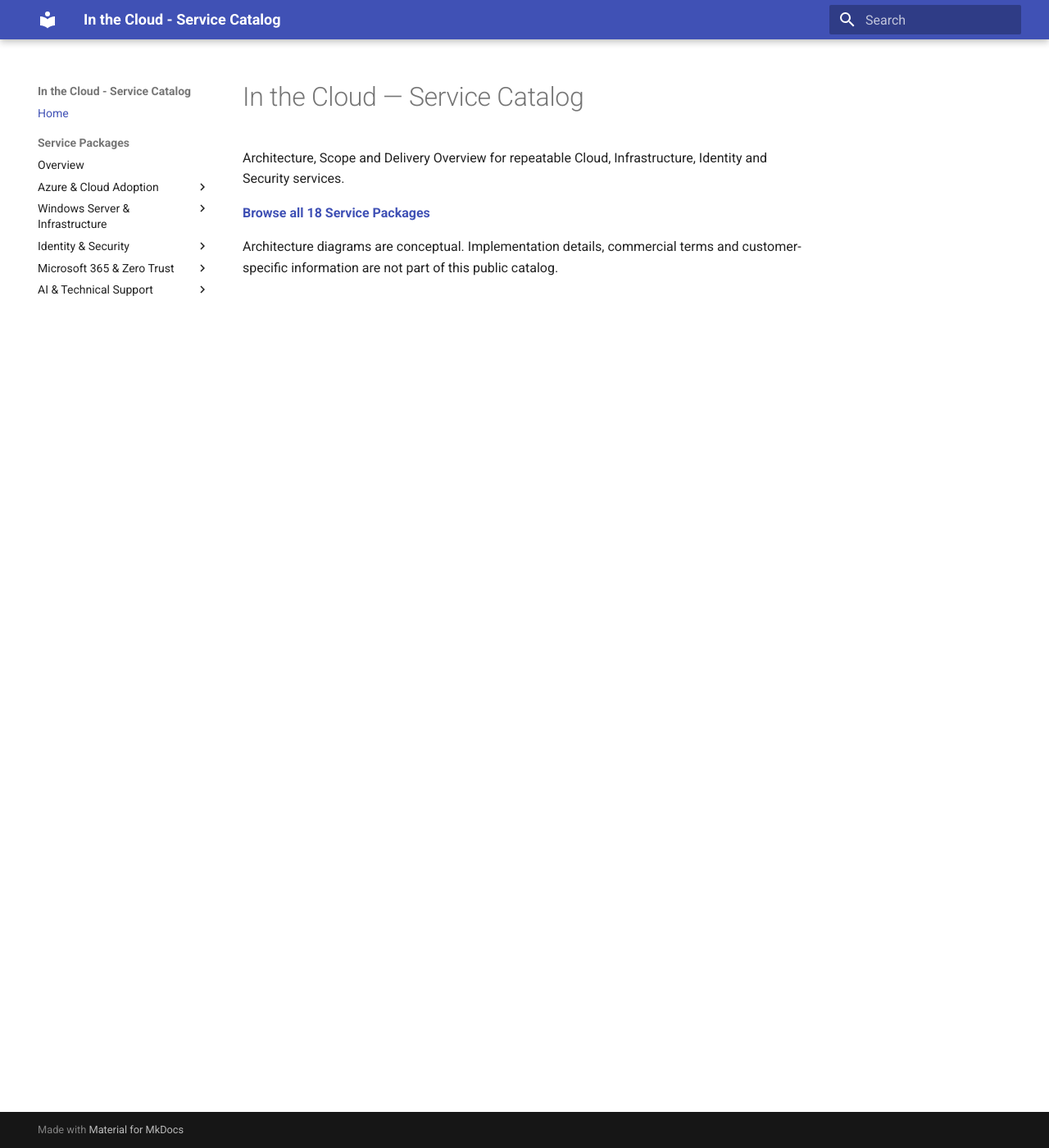
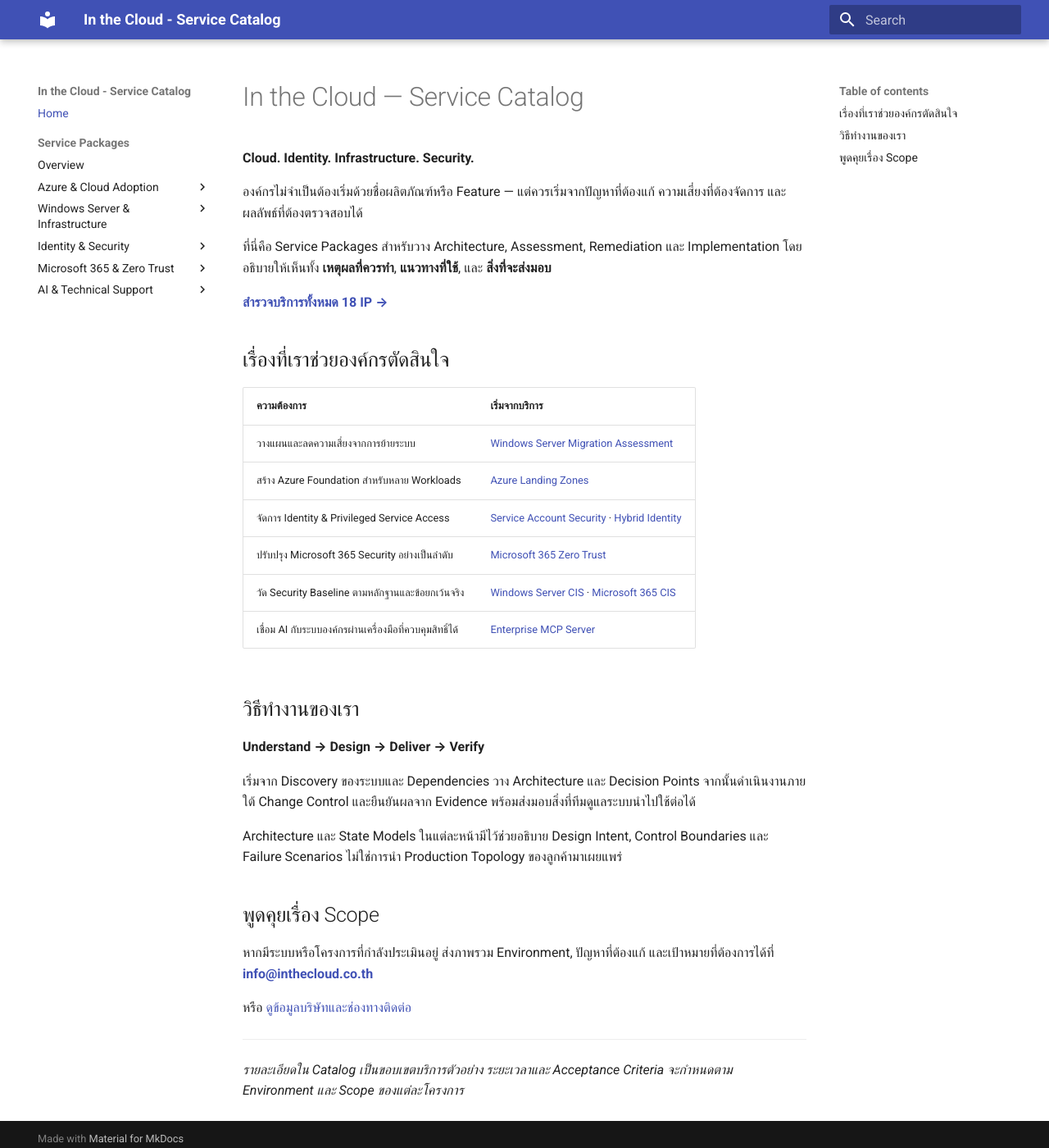
Before and after one commit to inthecloudth/service-catalog, an MkDocs documentation site: the page built from docs/index.md, in a window 1280 px wide and 1400 px high. Shown: the whole window at 82% size. Built offline with MkDocs 1.6.1 and Material for MkDocs 9.7.7, drawn with Linux system fonts in a browser that asks for light colours.

Commit message:
docs(catalog): position services for decision makers with clear scope and contact path

```diff
--- a/docs/index.md
+++ b/docs/index.md
@@ -1,7 +1,38 @@
 # In the Cloud — Service Catalog
 
-Architecture, Scope and Delivery Overview for repeatable Cloud, Infrastructure, Identity and Security services.
+**Cloud. Identity. Infrastructure. Security.**
 
-**[Browse all 18 Service Packages](services/index.md)**
+องค์กรไม่จำเป็นต้องเริ่มด้วยชื่อผลิตภัณฑ์หรือ Feature — แต่ควรเริ่มจากปัญหาที่ต้องแก้ ความเสี่ยงที่ต้องจัดการ และผลลัพธ์ที่ต้องตรวจสอบได้
 
-Architecture diagrams are conceptual. Implementation details, commercial terms and customer-specific information are not part of this public catalog.
+ที่นี่คือ Service Packages สำหรับวาง Architecture, Assessment, Remediation และ Implementation โดยอธิบายให้เห็นทั้ง **เหตุผลที่ควรทำ**, **แนวทางที่ใช้**, และ **สิ่งที่จะส่งมอบ**
+
+**[สำรวจบริการทั้งหมด 18 IP →](services/index.md)**
+
+## เรื่องที่เราช่วยองค์กรตัดสินใจ
+
+| ความต้องการ | เริ่มจากบริการ |
+|---|---|
+| วางแผนและลดความเสี่ยงจากการย้ายระบบ | [Windows Server Migration Assessment](services/ip-01-windows-server-migration-assessment.md) |
+| สร้าง Azure Foundation สำหรับหลาย Workloads | [Azure Landing Zones](services/ip-11-azure-landing-zones.md) |
+| จัดการ Identity & Privileged Service Access | [Service Account Security](services/ip-03-service-account-security.md) · [Hybrid Identity](services/ip-13-hybrid-identity-assessment-remediation.md) |
+| ปรับปรุง Microsoft 365 Security อย่างเป็นลำดับ | [Microsoft 365 Zero Trust](services/ip-15-microsoft-365-zero-trust.md) |
+| วัด Security Baseline ตามหลักฐานและข้อยกเว้นจริง | [Windows Server CIS](services/ip-17-windows-server-cis-benchmark.md) · [Microsoft 365 CIS](services/ip-18-m365-cis-benchmark.md) |
+| เชื่อม AI กับระบบองค์กรผ่านเครื่องมือที่ควบคุมสิทธิ์ได้ | [Enterprise MCP Server](services/ip-09-enterprise-mcp-server.md) |
+
+## วิธีทำงานของเรา
+
+**Understand → Design → Deliver → Verify**
+
+เริ่มจาก Discovery ของระบบและ Dependencies วาง Architecture และ Decision Points จากนั้นดำเนินงานภายใต้ Change Control และยืนยันผลจาก Evidence พร้อมส่งมอบสิ่งที่ทีมดูแลระบบนำไปใช้ต่อได้
+
+Architecture และ State Models ในแต่ละหน้ามีไว้ช่วยอธิบาย Design Intent, Control Boundaries และ Failure Scenarios ไม่ใช่การนำ Production Topology ของลูกค้ามาเผยแพร่
+
+## พูดคุยเรื่อง Scope
+
+หากมีระบบหรือโครงการที่กำลังประเมินอยู่ ส่งภาพรวม Environment, ปัญหาที่ต้องแก้ และเป้าหมายที่ต้องการได้ที่ **[info@inthecloud.co.th](mailto:info@inthecloud.co.th?subject=Cloud%20Service%20Discussion)**
+
+หรือ [ดูข้อมูลบริษัทและช่องทางติดต่อ](https://inthecloud.co.th/th)
+
+---
+
+*รายละเอียดใน Catalog เป็นขอบเขตบริการตัวอย่าง ระยะเวลาและ Acceptance Criteria จะกำหนดตาม Environment และ Scope ของแต่ละโครงการ*
```
